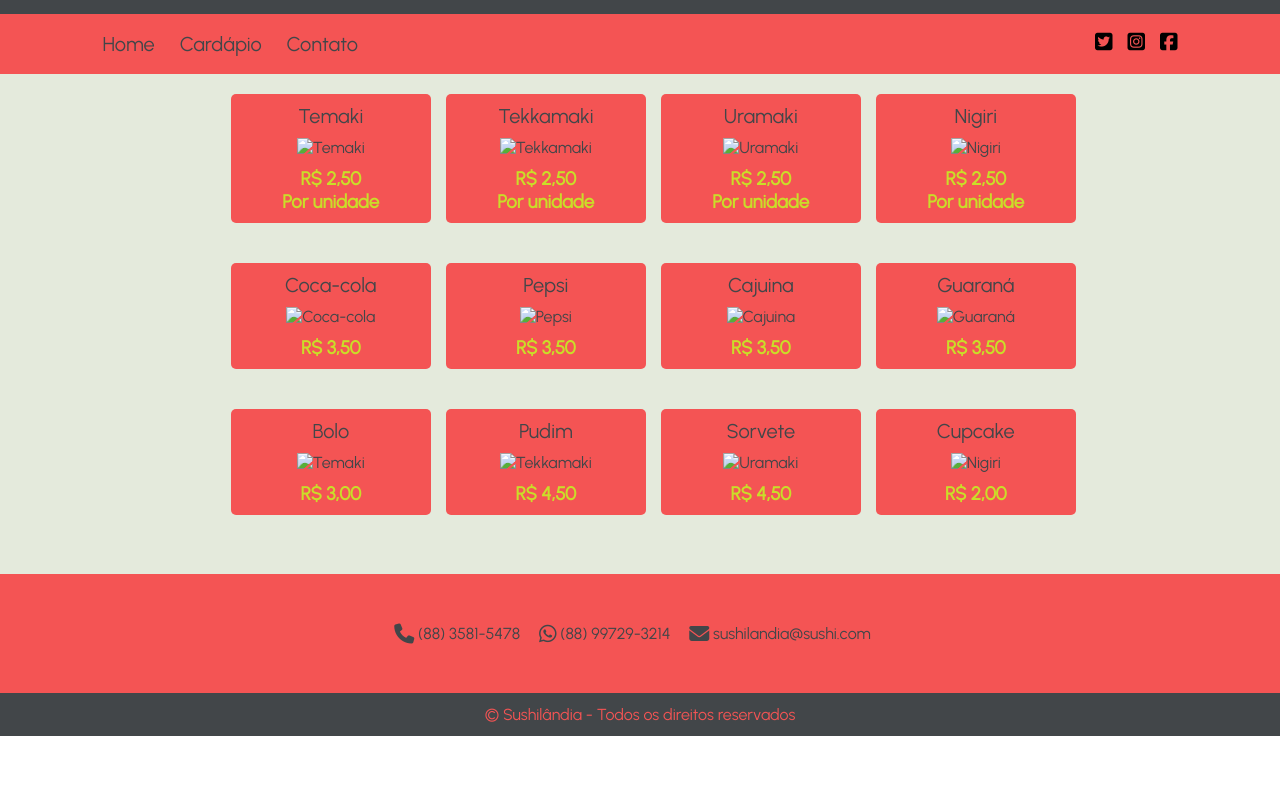
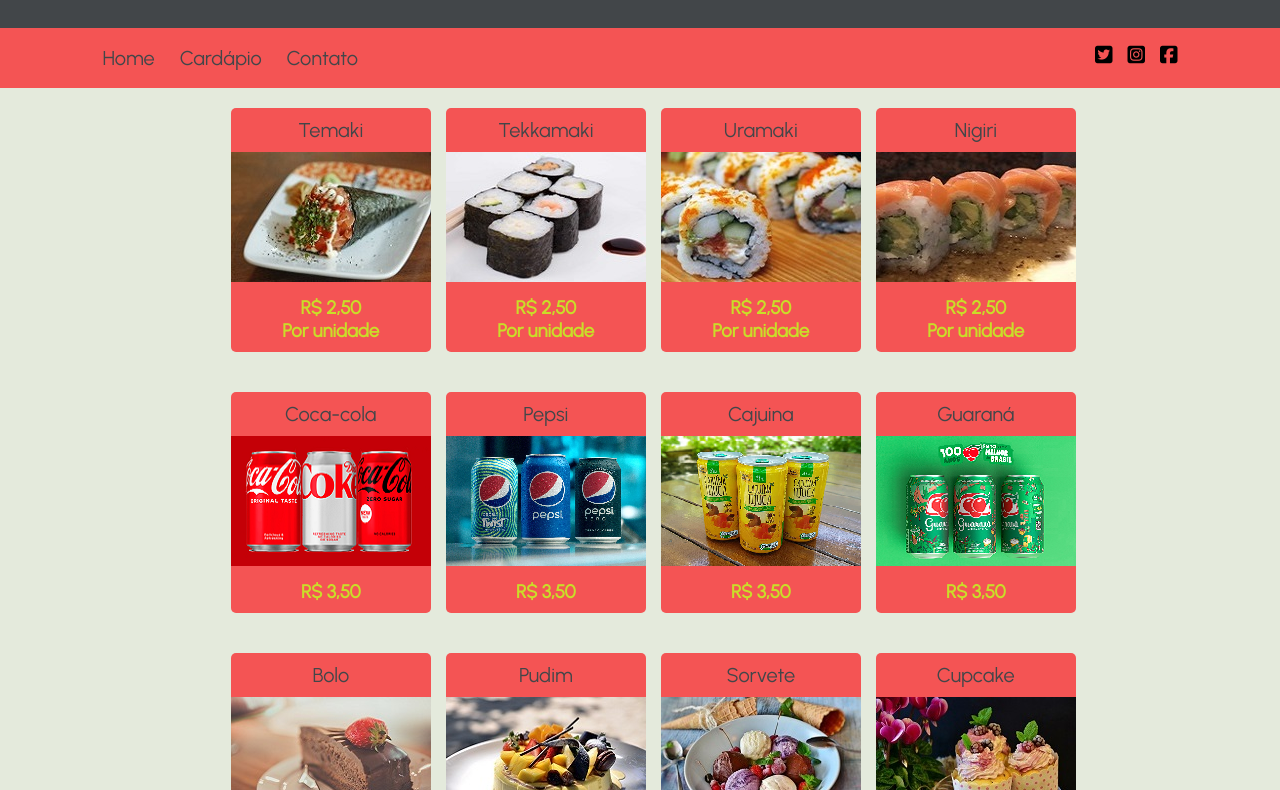
Before and after one commit to eurides01/sushilandia, a plain HTML site: page cardapio.html in a window 1280 px wide. Shown: the part 115-905 px from the top of the page. Before the commit the page ends 851 px from the top, so only its background shows below. Drawn offline with Linux system fonts and the light colour scheme; a web font is replaced by a local one.

Commit message:
correção img

```diff
--- a/cardapio.html
+++ b/cardapio.html
@@ -16,7 +16,7 @@
     <header class="cabecalho">
         <h1 class="logo">
             <a href="index.html" title="Sushilandia - o point do sushi"><img
-                    src="../projeto_sushilandia/img/logo-remove.png" alt=""></a>
+                    src="img/logo-remove.png" alt=""></a>
         </h1>
         <form method="post">
             <input type="text" placeholder="Digite sua busca!">
@@ -40,66 +40,66 @@
             <div class="itens">
                 <div>
                     <h2>Temaki</h2>
-                    <img src="../projeto_sushilandia/img/temaki.jpg" alt="Temaki">
+                    <img src="img/temaki.jpg" alt="Temaki">
                     <p>R$ 2,50 <br> Por unidade</p>
                 </div>
                 <div>
                     <h2>Tekkamaki</h2>
-                    <img src="../projeto_sushilandia/img/Tekkamaki.jpg" alt="Tekkamaki">
+                    <img src="img/Tekkamaki.jpg" alt="Tekkamaki">
                     <p>R$ 2,50 <br> Por unidade</p>
                 </div>
                 <div>
                     <h2>Uramaki</h2>
-                    <img src="../projeto_sushilandia/img/Uramaki.jpg" alt="Uramaki">
+                    <img src="img/Uramaki.jpg" alt="Uramaki">
                     <p>R$ 2,50 <br> Por unidade</p>
                 </div>
                 <div>
                     <h2>Nigiri</h2>
-                    <img src="../projeto_sushilandia/img/Nigiri.jpg" alt="Nigiri">
+                    <img src="img/Nigiri.jpg" alt="Nigiri">
                     <p>R$ 2,50 <br> Por unidade</p>
                 </div>
             </div>
             <div class="itens">
                 <div>
                     <h2>Coca-cola</h2>
-                    <img src="../projeto_sushilandia/img/coke.png" alt="Coca-cola">
+                    <img src="img/coke.png" alt="Coca-cola">
                     <p>R$ 3,50</p>
                 </div>
                 <div>
                     <h2>Pepsi</h2>
-                    <img src="../projeto_sushilandia/img/pepsi.png" alt="Pepsi">
+                    <img src="img/pepsi.png" alt="Pepsi">
                     <p>R$ 3,50</p>
                 </div>
                 <div>
                     <h2>Cajuina</h2>
-                    <img src="../projeto_sushilandia/img/cajuina.png" alt="Cajuina">
+                    <img src="img/cajuina.png" alt="Cajuina">
                     <p>R$ 3,50</p>
                 </div>
                 <div>
                     <h2>Guaraná</h2>
-                    <img src="../projeto_sushilandia/img/guarana antarctica.png" alt="Guaraná">
+                    <img src="img/guarana antarctica.png" alt="Guaraná">
                     <p>R$ 3,50</p>
                 </div>
             </div>
             <div class="itens">
                 <div>
                     <h2>Bolo</h2>
-                    <img src="../projeto_sushilandia/img/bolo_chocolate.jpg" alt="Temaki">
+                    <img src="img/bolo_chocolate.jpg" alt="Temaki">
                     <p>R$ 3,00</p>
                 </div>
                 <div>
                     <h2>Pudim</h2>
-                    <img src="../projeto_sushilandia/img/pudim.jpg" alt="Tekkamaki">
+                    <img src="img/pudim.jpg" alt="Tekkamaki">
                     <p>R$ 4,50</p>
                 </div>
                 <div>
                     <h2>Sorvete</h2>
-                    <img src="../projeto_sushilandia/img/sorvete.jpg" alt="Uramaki">
+                    <img src="img/sorvete.jpg" alt="Uramaki">
                     <p>R$ 4,50</p>
                 </div>
                 <div>
                     <h2>Cupcake</h2>
-                    <img src="../projeto_sushilandia/img/cupcake.jpg" alt="Nigiri">
+                    <img src="img/cupcake.jpg" alt="Nigiri">
                     <p>R$ 2,00</p>
                 </div>
             </div>
```
Also changed, not shown: index.html (+2 -2 lines).
